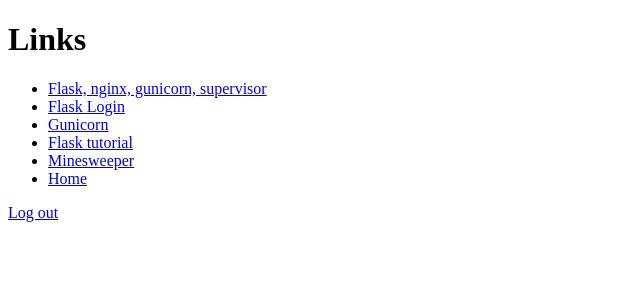
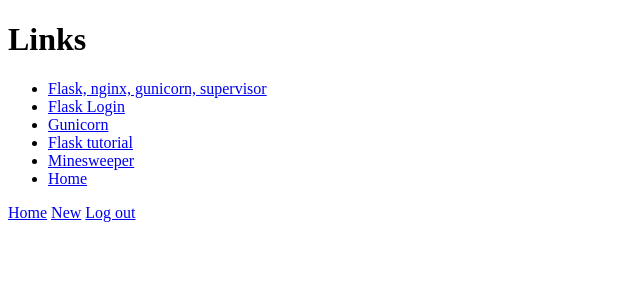
Before and after one commit to epohs/happy-days, a Flask app: page /links in a window 1280 px wide. Shown: the top 300 px of the page, without its empty margins (0-640 px from the left). Run offline with Flask 2, Linux system fonts and the light colour scheme.

Commit message:
added new entry route

```diff
--- a/app/routes/__init__.py
+++ b/app/routes/__init__.py
@@ -3,6 +3,7 @@ from app import app
 from flask_login import current_user
 from app.routes import account
 from app.routes import dashboard
+from app.routes import entries
 
 
 #app.url_map.strict_slashes = False
--- /dev/null
+++ b/app/routes/entries.py
@@ -0,0 +1,6 @@
+from app import app
+from flask import render_template, flash, url_for, redirect, request
+
+@app.route('/new')
+def new_entry():
+  return render_template('entry/new.html', title='New entry')
--- a/app/templates/base.html
+++ b/app/templates/base.html
@@ -20,7 +20,15 @@
 
   {% block content %}{% endblock %}
 
-  <p><a href="{{ url_for('logout') }}">Log out</a>
+  <footer class="footer">
+
+    <a href="{{ url_for('index') }}">Home</a>
+
+    <a href="{{ url_for('new_entry') }}">New</a>
+
+    <a href="{{ url_for('logout') }}">Log out</a>
+
+  </footer>
 
 </body>
 </html>
```
Also changed, not shown: app/templates/entry/new.html (added, +9 -0 lines).
